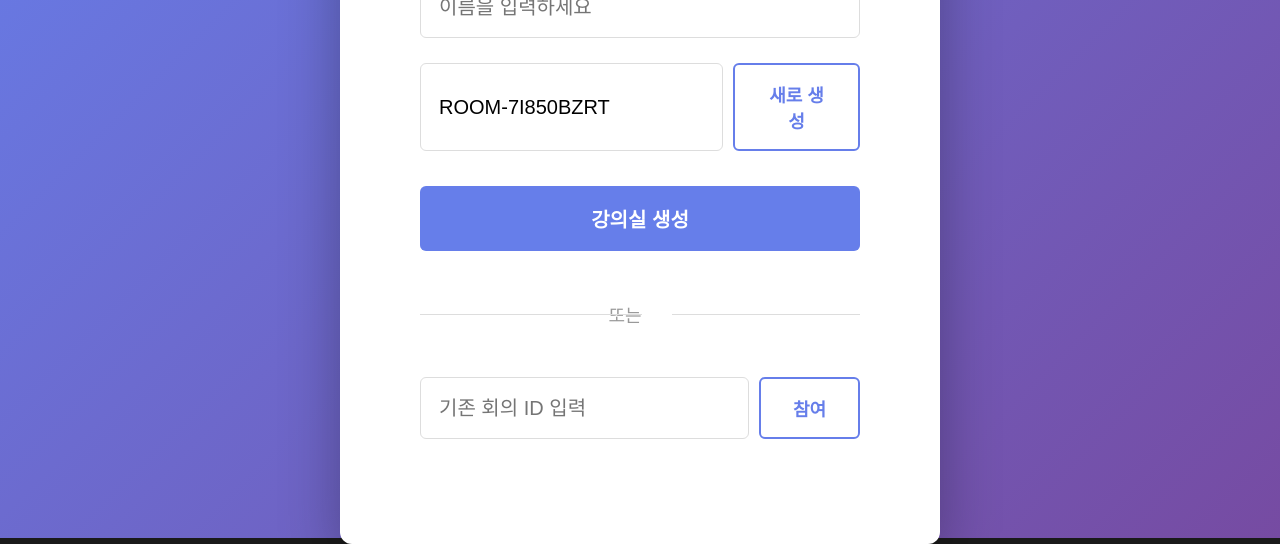
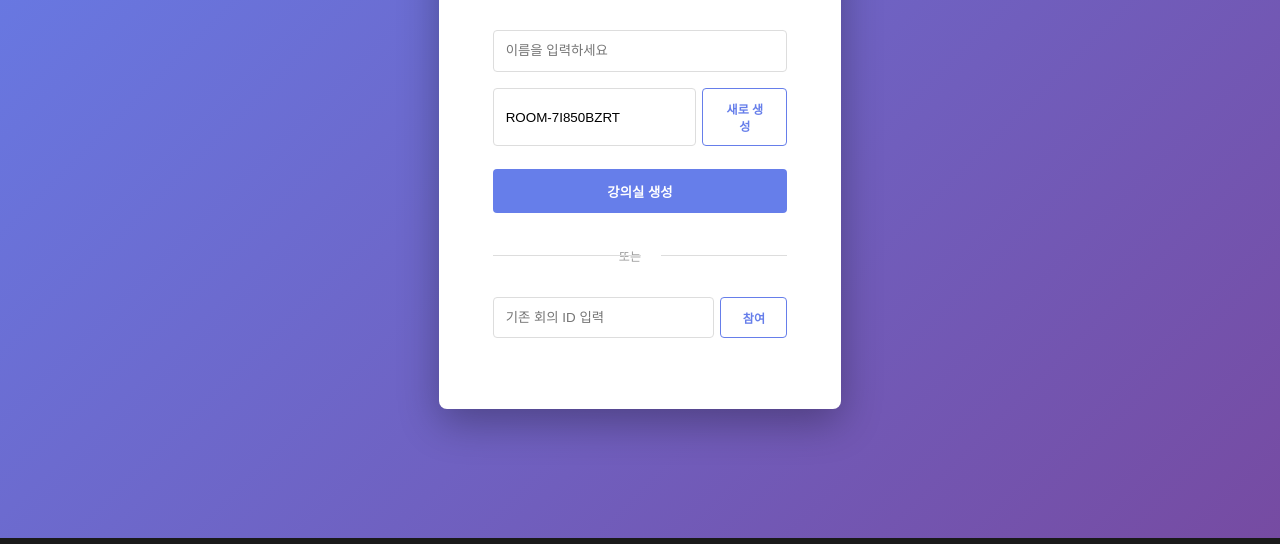
Before and after one commit to O-O-11/ViBe, a website: page frontend/public/index.html in a window 1280 px wide. Shown: the part 262-806 px from the top of the page. Drawn offline with nearby package versions, Linux system fonts and the light colour scheme; no server answers.

Commit message:
Set default zoom to 67%

```diff
--- a/frontend/public/styles.css
+++ b/frontend/public/styles.css
@@ -9,6 +9,7 @@ body {
     background: #1a1a1a;
     color: #fff;
     overflow: hidden;
+    zoom: 67%;
 }
 
 /* 스크린 컨테이너 */
```
